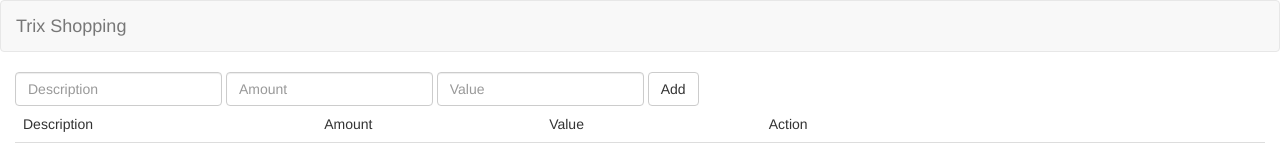
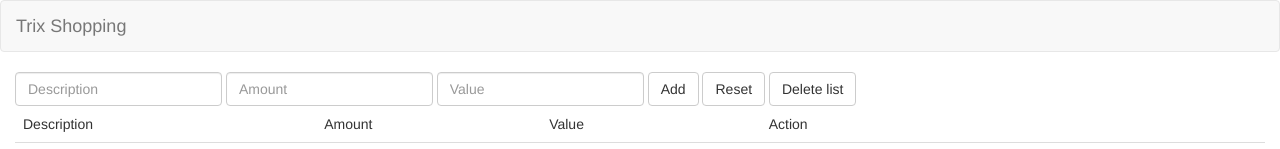
Before and after one commit to fagnersilva/trixshopping, a plain HTML site: page index.html in a window 1280 px wide. Shown: the top 149 px of the page. Drawn offline with Linux system fonts and the light colour scheme.

Commit message:
deleting list

```diff
--- a/index.html
+++ b/index.html
@@ -32,9 +32,12 @@
                 <span id="inputIDUpdate"></span>
             <button onclick="updateData()" class="btn btn-default">Save</button>
             <button onclick="resetForm()" class="btn btn-default">Cancel</button>
-
             </span>
-            <button id="btnAdd" onclick="addData()" class="btn btn-default">Add</button>
+            <span id="btnAdd">
+                <button onclick="addData()" class="btn btn-default">Add</button>
+                <button onclick="resetForm()" class="btn btn-default">Reset</button>
+                <button onclick="deleteList()" class="btn btn-default">Delete list</button>
+            </span>
         </div>
 
         <div id="errors" style="display: none;"></div>
--- a/js/main.js
+++ b/js/main.js
@@ -140,4 +140,10 @@ function validation() {
     }
 }
 
+function deleteList() {
+    if(confirm("Delete this list?"))
+        list = [];
+        setList(list);
+}
+
 setList(list);
```
